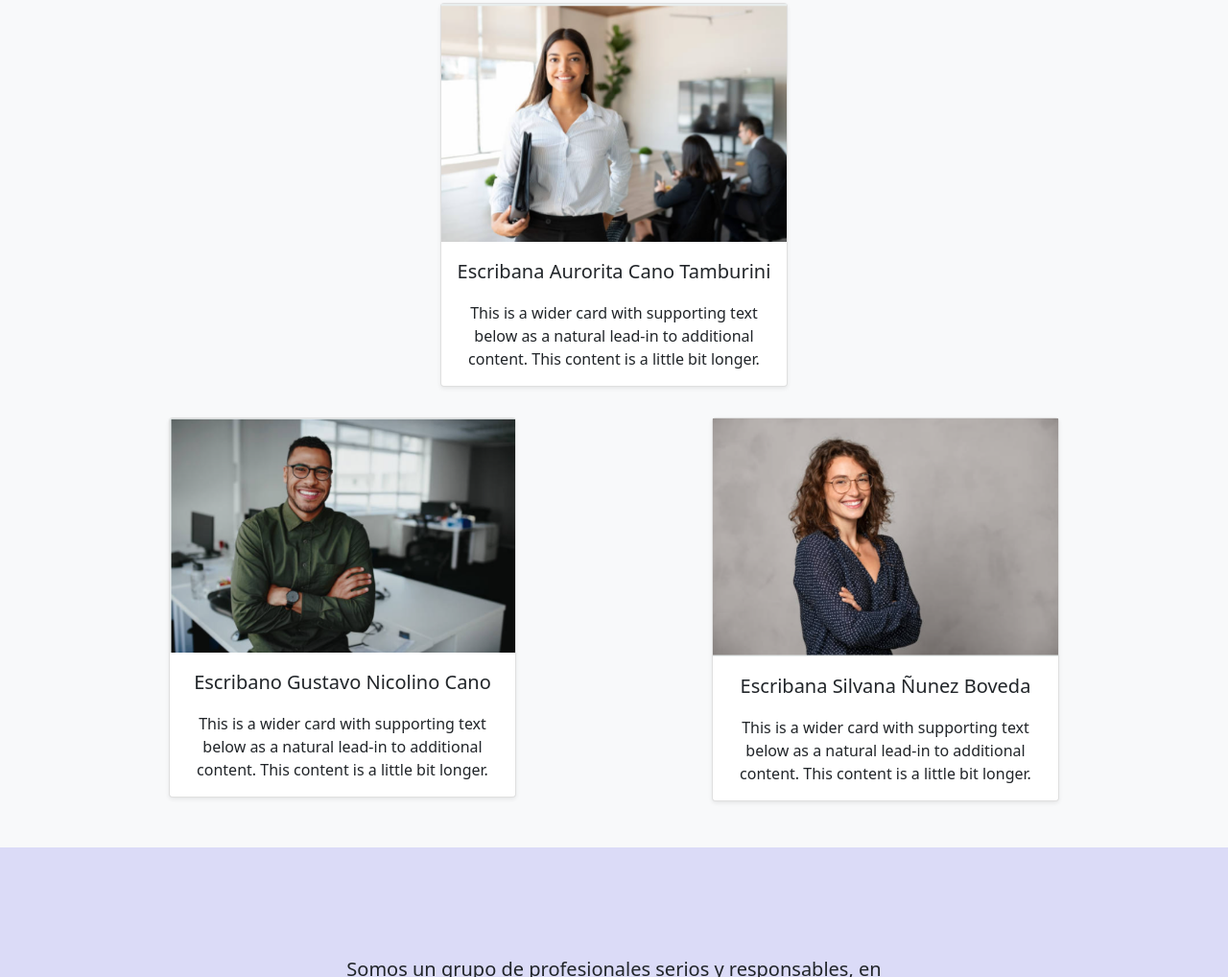
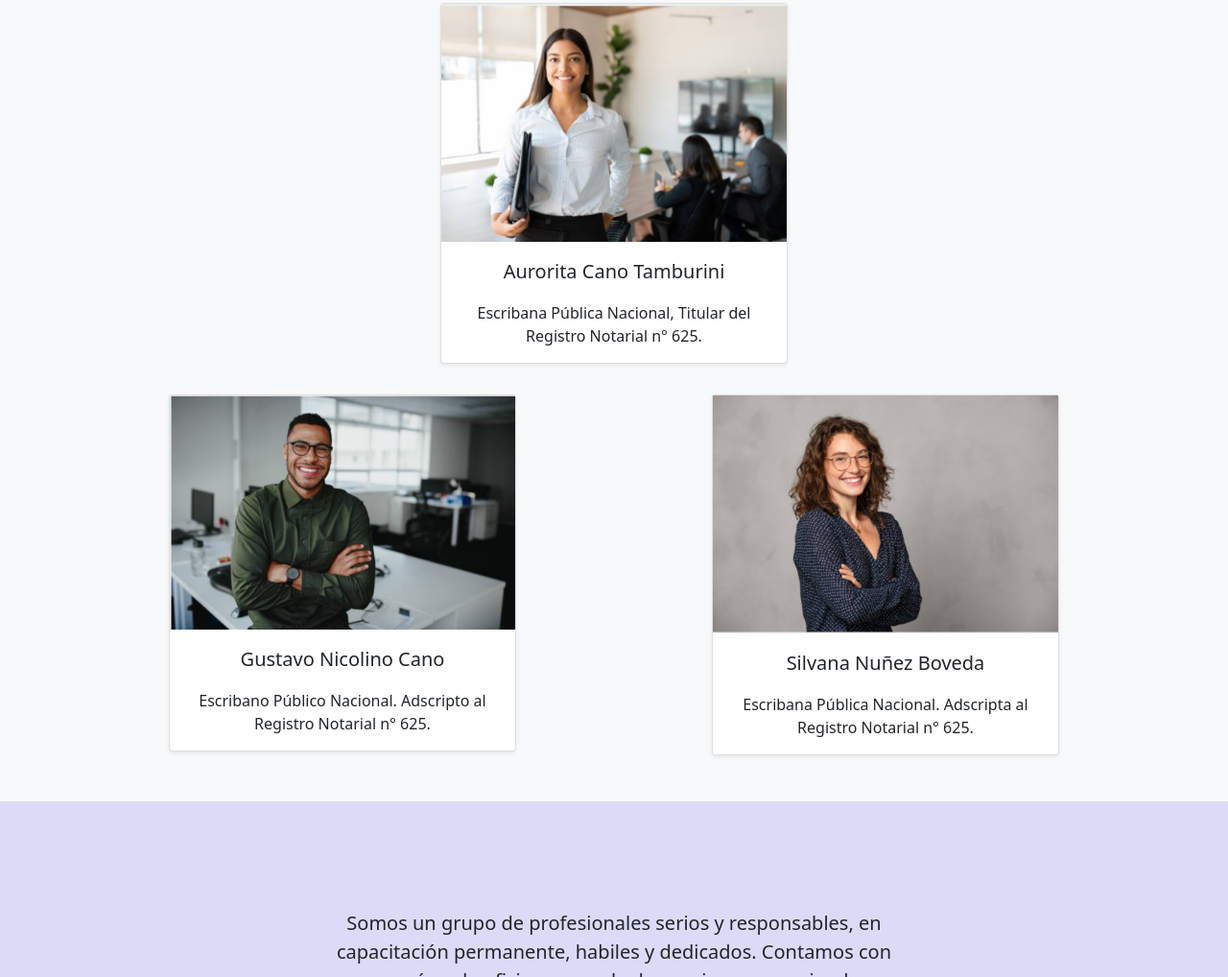
Before and after one commit to gonzalobestoso/escribaniaCano, a website: page html/quienessomos.html in a window 1280 px wide. Shown: the part 465-1483 px from the top of the page at 96% size. Drawn offline with nearby package versions, Linux system fonts and the light colour scheme.

Commit message:
corregido cards de quienes somos

```diff
--- a/html/quienessomos.html
+++ b/html/quienessomos.html
@@ -90,8 +90,8 @@
 					<div class="col">
 						<div class="card shadow-sm"> <img src="../img/aurorita.png" alt="foto de escribana">
 							<div class="card-body">
-								<p class="lead text-center">Escribana Aurorita Cano Tamburini</p>
-								<p class="card-text text-center">This is a wider card with supporting text below as a natural lead-in to additional content. This content is a little bit longer.</p>
+								<p class="lead text-center"> Aurorita Cano Tamburini</p>
+								<p class="card-text text-center">Escribana Pública Nacional, Titular del Registro Notarial n° 625.</p>
 							</div>
 						</div>
 					</div>
@@ -100,16 +100,16 @@
 					<div class="col" data-aos="fade-right">
 						<div class="card shadow-sm"> <img src="../img/nicolino.png" alt="foto de escribano">
 							<div class="card-body">
-								<p class="lead text-center">Escribano Gustavo Nicolino Cano</p>
-								<p class="card-text text-center">This is a wider card with supporting text below as a natural lead-in to additional content. This content is a little bit longer.</p>
+								<p class="lead text-center">Gustavo Nicolino Cano</p>
+								<p class="card-text text-center">Escribano Público Nacional. Adscripto al Registro Notarial n° 625.</p>
 							</div>
 						</div>
 					</div>
 					<div class="col" data-aos="fade-left">
 						<div class="card shadow-sm"> <img src="../img/silvana.png" alt="foto de escribana">
 							<div class="card-body">
-								<p class="lead text-center text-center">Escribana Silvana Ñunez Boveda</p>
-								<p class="card-text text-center">This is a wider card with supporting text below as a natural lead-in to additional content. This content is a little bit longer.</p>
+								<p class="lead text-center text-center">Silvana Nuñez Boveda</p>
+								<p class="card-text text-center">Escribana Pública Nacional. Adscripta al Registro Notarial n° 625.</p>
 							</div>
 						</div>
 					</div>
```
